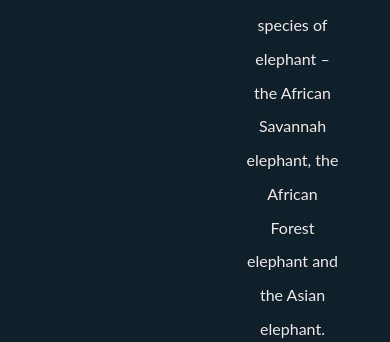
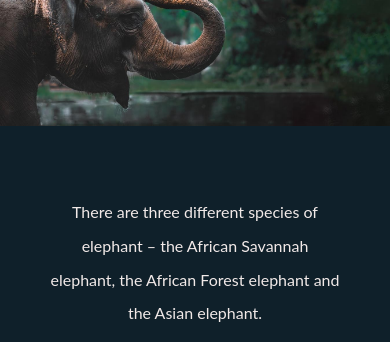
Before and after one commit to stephaniecadd/HTML-and-CSS-Projects, a plain HTML site: page UI_UX/ElephantWebsite/ElephantWebsite.html in a window 390 px wide. Shown: the part 158-500 px from the top of the page. Drawn offline with nearby package versions, Linux system fonts and the light colour scheme.

Commit message:
XD Prototype

```diff
--- a/UI_UX/ElephantWebsite/CSS/Stylesheet.css
+++ b/UI_UX/ElephantWebsite/CSS/Stylesheet.css
@@ -159,3 +159,9 @@ button {
 hr {
     width: 4vw;
 }
+  /*mobile responsive*/
+  @media (max-width: 600px) {
+    .navbar, .headerimage, .headertext, .column1, .column2 {
+      width: 100%;
+      height: auto;
+    } }
--- a/UI_UX/ElephantWebsite/ElephantWebsite.html
+++ b/UI_UX/ElephantWebsite/ElephantWebsite.html
@@ -1,7 +1,7 @@
 <!DOCTYPE html>
 <html lang="en">
     <head>
-        <meta charset="UTF-8">
+        <meta name="viewport" content="width=device-width, initial-scale=1">
         <link rel="stylesheet" type="text/css" href="./CSS/Stylesheet.css">
         <script src="https://cdnjs.cloudflare.com/ajax/libs/gsap/3.2.6/gsap.min.js"></script>
         <audio id="sound"><source src="onclicksound.wav" type="audio/WAV"></audio>
```
Also changed, not shown: 1 other file.
